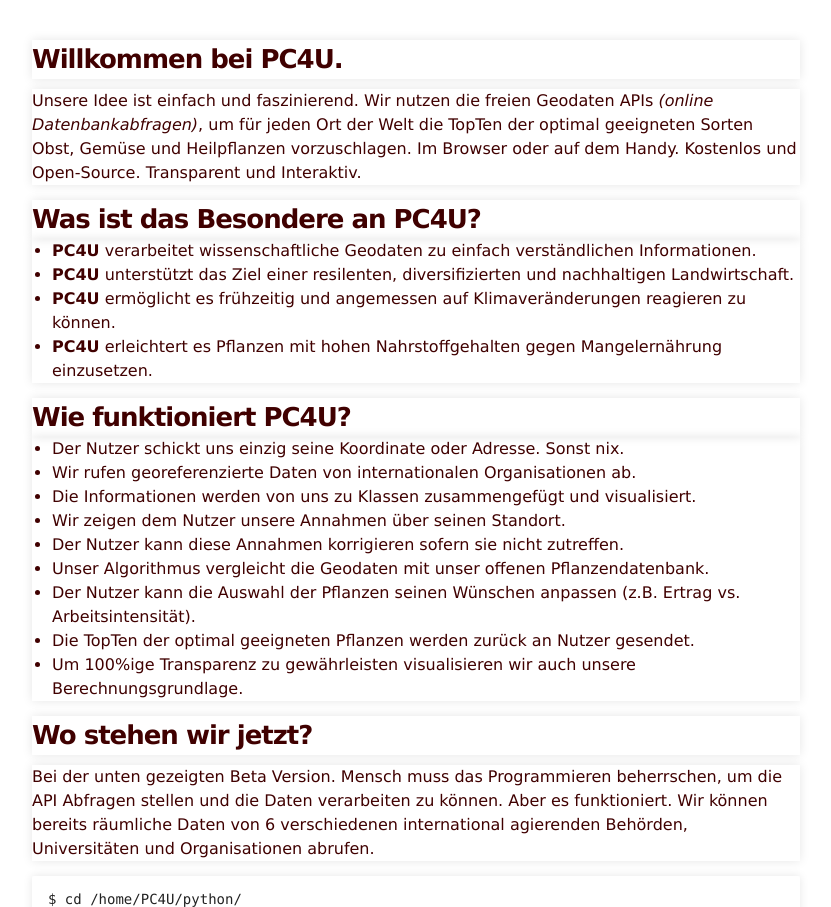
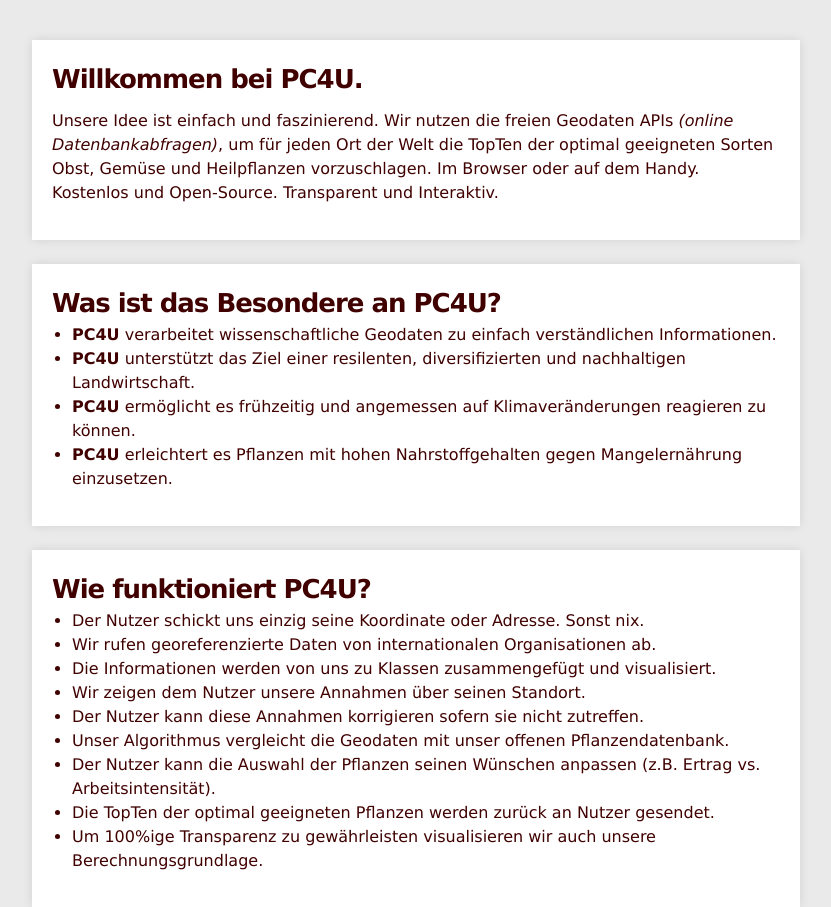
Before and after one commit to Rob-van-B/PC4U.github.io, a PHP site: page / in a window 1280 px wide. Shown: the part 253-1160 px from the top of the page, without its empty margins (224-1055 px from the left). Run offline with PHP 8.4, Linux system fonts and the light colour scheme; some libraries are stand-ins or nearby versions.

Commit message:
I restyled the page, its grey whitisch now

```diff
--- a/index.html
+++ b/index.html
@@ -34,16 +34,16 @@
     <!-- MAIN CONTENT -->
     <div id="main_content_wrap" class="outer">
       <section id="main_content" class="inner">
-        <h3>
+<form>
+<h3>
 <a id="welcome" class="anchor" href="#welcome-to-github-pages" aria-hidden="true"><span class="octicon octicon-link"></span></a>Willkommen bei PC4U.</h3>
 
 <p>Unsere Idee ist einfach und faszinierend. Wir nutzen die freien Geodaten APIs <em>(online Datenbankabfragen)</em>, um für jeden Ort der Welt die TopTen der
 optimal geeigneten Sorten Obst, Gemüse und Heilpflanzen vorzuschlagen. Im Browser oder auf dem Handy. Kostenlos und Open-Source. Transparent und Interaktiv.</p>
 
-<style type="text/css" id="custom-background-css">
-body.custom-background { background-image: images/tomato.gif; background-repeat: repeat; background-position: top left; background-attachment: fixed; }
-</style>
-
+</form>
+<br>
+<form>
 <h3>
 <a id="benefit" class="anchor" href="#welcome-to-github-pages" aria-hidden="true"><span class="octicon octicon-link"></span></a>Was ist das Besondere an PC4U?</h3>
  <ul>
@@ -53,7 +53,9 @@ body.custom-background { background-image: images/tomato.gif; background-repeat:
   <li><strong>PC4U</strong> erleichtert es Pflanzen mit hohen Nahrstoffgehalten gegen Mangelernährung einzusetzen. </li>
 
 </ul>
-
+</form>
+ <br>
+ <form>
  <h3>
 <a id="howitworks" class="anchor" href="#welcome-to-github-pages" aria-hidden="true"><span class="octicon octicon-link"></span></a>Wie funktioniert PC4U?</h3>
  <ul>
@@ -67,9 +69,9 @@ body.custom-background { background-image: images/tomato.gif; background-repeat:
   <li>Die TopTen der optimal geeigneten Pflanzen werden zurück an Nutzer gesendet.</li>
   <li>Um 100%ige Transparenz zu gewährleisten visualisieren wir auch unsere Berechnungsgrundlage.</li>
 </ul>
-
-
-
+</form>
+<br>
+<form>
 <h3>
 <a id="designer-templates" class="anchor" href="#designer-templates" aria-hidden="true"><span class="octicon octicon-link"></span></a>Wo stehen wir jetzt?</h3>
 
@@ -89,42 +91,51 @@ $ python PC4U.py (lat = -12.774332) (lon = 51.2344)
 -> Avg pH:	5.36666666667
 -> Avg CEC:	5
 </code></pre>
-
-
+</form>
+<br>
+<form>
 <h3>
 <a id="beispielvideo" class="anchor" href="#designer-templates" aria-hidden="true"><span class="octicon octicon-link"></span></a>Thailand, China und Russland in 52 Sekunden. </h3>
 
 
- <video width="768" height="471" class="shadow" controls>
+ <video width="730" height="465" class="shadow" controls>
   <source src="videos/pc4u.mp4" type="video/mp4">
   <source src="videos/pc4u.ogg" type="video/ogg">
 Your browser does not support the video tag.
 </video>
 <p></p>
+</form>
+<br>
+<form>
 <h3>
 <a id="designer-templates" class="anchor" href="#designer-templates" aria-hidden="true"><span class="octicon octicon-link"></span></a> Wie lassen sich die Daten darstellen? </h3>
 
 <p>Zum Beispiel als Graph wie hier auf den linken Plots von einem Arenosols (sandiger Boden) in Amazonien </p>
-<img src="images/hp_acrisol_brasilien.png" alt="arenosol" width="768" height="285" align = "center" class = "shadow" </img>
+<img src="images/hp_acrisol_brasilien.png" alt="arenosol" width="730" height="285" align = "center" class = "shadow" </img>
 <p>oder eines Cambisols (Braunerde) in Italien, samt Klimadaten der Weltbank und Anbaustatistiken der FAO.
 Da die diversen Standortbedigungen also bekannt sind (die Bodenkarte liegt z.B. mit der Auflösung von einen 1x1km vor)
 können wir diese Informationen mit den optimalen Wachstumsbedingungen mit hunderten Arten Obst und Gemüse verschneiden, um die optimalen Sorten für den jeweiligen Standort zu ermitteln.  </p>
-<img src="images/hp_cambisol_italien.png" alt="cambisol" width="768" height="285" align = "center" class = "shadow"  </img>
+<img src="images/hp_cambisol_italien.png" alt="cambisol" width="730" height="285" align = "center" class = "shadow"  </img>
+</form>
 <BR>
+<form>
 <h3>
 <a id="rather-drive-stick" class="anchor" href="#rather-drive-stick" aria-hidden="true"><span class="octicon octicon-link"></span></a>Wohin soll die Reise gehen?</h3>
 
 <p>Zu einer benutzerfreundlichen Oberfläche. Zu einer einfachen Bedienung im Browser oder auf dem Handy. Zu einer Open-Source Datenbank und einem smarten Algorithmus der Empfehlungen auspricht,
 welcher er auf Basis der Schwarmintelligenz seiner Nutzer trifft und mit einer Priese Expertenwissen mischt. Wir wollen hin zu einem offenen Projekt. In allen Sprachen. Für alle Menschen. Kostenlos und Werbefrei. Join us! </p>
+</form>
 
-
+<br>
+<form>
 <h3>
 <a id="wie aussehen" class="anchor" href="#wie aussehen" aria-hidden="true"><span class="octicon octicon-link"></span></a>Wie ermitteln wir die optimalen Bedürfnisse der Pflanzen?</h3>
 <p> Wir nutzen moderne Programmiersprachen wie HTML5 und JavaScript, um es Menschen einfach zu ermöglichen uns ihre Meinung zu den optimalem Wachstumsbedingungen für Obst, Gemüse und Heilpflanzen
 mitzuteilen. Auf unser Homepage oder in unser App. Einfach in dem sie die unten gezeigten Regler einstellen und auf "submit query" klicken.
 Wir verrechnen diese Daten transparent mit Experten-meinungen aus Lehrbüchern und wissenschaftlichen Artikeln, um die besten Ergebnisse erzielen zu können.  </p>
+</form>
 
-
+<br>
 <img src="images/tomato.gif" alt="tomato" width="250" height="360" align = "left" style="float:left"> </p>
 
  <form  action="range_form" method="get" accept-charset="utf-8" class="cf">
@@ -351,8 +362,9 @@ function outputUpdate18(vol) {
 <BR><BR>
 <div style="clear:both;"></div>
 </form>
+</form>
 <BR>
-
+<form>
 <h3>
 <a id="anwendung" class="anchor" href="#designer-templates" aria-hidden="true"><span class="octicon octicon-link"></span></a>Und wenn all diese Daten erhoben sind? </h3>
 <p>Dann können wir die Geoinformationen über die eingesendete Koordinate mit den optimalen Wachstums-bedingungen der Pflanzen abgleichen und erhalten für jede Pflanze eine
@@ -360,12 +372,16 @@ errechnete Eignung. Dieser Wert dient als "Proxy" um zu ermitteln, ob der der An
 und geben Auskunft über die Berechnungsgrundlage die zu diesem Ergebnis führte.<br>
 </p>
 <p><em>Beispiel Cassva: pH Wert Optimum 5.6 // Standort X: pH Wert = 5.5. Zwischenergebnis: 9 von 10 Punkten</em></p>
-
+</form>
+<br>
+<form>
 <h3>
-<a id="anwendung" class="anchor" href="#designer-templates" aria-hidden="true"><span class="octicon octicon-link"></span></a>Kann der Nutzer Einfluß auf die Bewertung der Pflanzen nehmen?</h3>
-In jedem Fall. Zum Beispiel in dem er Eigenschaften wie die Dürreresitenz oder den Vitamin Gehalt als "prioritär" einstuft. Oder in dem er auswählt, sich besonders für arbeitsextensive oder ertragreiche Kulturpflanzen zu interessieren.
+<a id="anwendung" class="anchor" href="#designer-templates" aria-hidden="true"><span class="octicon octicon-link"></span></a>Und die Bewertung der Pflanzen? </h3>
+Die kann natürlich durch die Nutzer beinflußt werden. Zum Beispiel in dem er Eigenschaften wie die Dürreresitenz oder den Vitamin Gehalt als "prioritär" einstuft. Oder in dem er auswählt, sich besonders für arbeitsextensive oder ertragreiche Kulturpflanzen zu interessieren.
 Hinzu kommen Kriterien wie Vorzucht oder Lagerungsfähigkeit.
-<br><br>
+</form>
+<br>
+<form>
 <h3>
 <a id="anwendung" class="anchor" href="#designer-templates" aria-hidden="true"><span class="octicon octicon-link"></span></a>Können wir das mal	 an einem Beispiel aufzeigen?</h3>
 Na klar, aber von Benutzerfreundlichkeit ist hier noch keine Spur. Folgend also ein in Python geschriebenes Minimalbeispiel, welches die von uns in entwickelten Module <em>PlantClass</em> und <em>GepApiQuery</em> lädt und dann eine Abfrage
@@ -390,6 +406,8 @@ if __name__ == '__main__':
 	calculations()
 </code></pre>
 <p>In dem Beispiel ist also der gute alte Kohl optimal für unseren Standort geeignet. Na das is doch was. </p>
+</form>
+<br>
 <img src="images/cabbage.gif" alt="cabbage" width="250" height="360" align = "left" style="float:left">
  <form  action="range_form" method="get" accept-charset="utf-8" class="cf">
 <output for=light3  style="float:right" id=light3> 10</output>
@@ -502,12 +520,12 @@ function outputUpdate27(vol) {
 <BR>
 
 
-
+<form>
 <h3>
 <a id="authors-and-contributors" class="anchor" href="#authors-and-contributors" aria-hidden="true"><span class="octicon octicon-link"></span></a>Autoren</h3>
 
 <p>Zimmy und Rob von Green Desert e.V // please don't hesitate to contact us: pc4u@green-desert.info </p>
-
+</form>
 
     </div>
 
--- a/stylesheets/stylesheet.css
+++ b/stylesheets/stylesheet.css
@@ -23,7 +23,7 @@ figure, figcaption, footer, header, hgroup,
 menu, nav, output, ruby, section, summary,
 time, mark, audio, video {
   margin: 0;
-  padding: 0;
+  padding: 5;
   border: 0;
   font: inherit;
   vertical-align: baseline;
@@ -83,11 +83,7 @@ h2 {
 
 h3 {
   font-size: 26px;
-  box-shadow: 0 0 10px rgba(0,0,0,.1);
-  -webkit-box-shadow: 0 0 10px rgba(0,0,0,.1);
-  -moz-box-shadow: 0 0 10px rgba(0,0,0,.1);
-  -o-box-shadow: 0 0 10px rgba(0,0,0,.1);
-  -ms-box-shadow: 0 0 10px rgba(0,0,0,.1);
+  background:#ffffff
 }
 
 h4 {
@@ -104,11 +100,8 @@ h6 {
 
 p {
   margin: 10px 0 15px 0;
-  box-shadow: 0 0 10px rgba(0,0,0,.1);
-  -webkit-box-shadow: 0 0 10px rgba(0,0,0,.1);
-  -moz-box-shadow: 0 0 10px rgba(0,0,0,.1);
-  -o-box-shadow: 0 0 10px rgba(0,0,0,.1);
-  -ms-box-shadow: 0 0 10px rgba(0,0,0,.1);
+
+  background:#ffffff
 }
 }
 
@@ -153,7 +146,7 @@ strong {
 img {
   position: relative;
   margin: 0 auto;
-  max-width: 759px;
+  max-width: 749px;
   padding: 5px;
   margin: 10px 0 10px 0;
   border: 0px solid #ebebeb;
@@ -172,22 +165,17 @@ p img {
   vertical-align: middle;
   text-align: center;
   border: none;
-  box-shadow: 0 0 10px rgba(0,0,0,.1);
-  -webkit-box-shadow: 0 0 10px rgba(0,0,0,.1);
-  -moz-box-shadow: 0 0 10px rgba(0,0,0,.1);
-  -o-box-shadow: 0 0 10px rgba(0,0,0,.1);
-  -ms-box-shadow: 0 0 10px rgba(0,0,0,.1);
 
 }
 
 pre, code {
   width: 100%;
-  color: #222;
-  background-color: #fff;
-  max-width: 748px;
+  color: #ffffff;
+  background-color: #2F3238;
+  max-width: 705px;
   font-family: Monaco, "Bitstream Vera Sans Mono", "Lucida Console", Terminal, monospace;
   font-size: 14px;
-  margin-bottom: 20px;
+  margin-bottom: 10px;
 
   border-radius: 2px;
   -moz-border-radius: 2px;
@@ -228,11 +216,8 @@ ul {
   list-style-position: inside;
   list-style: disc;
   padding-left: 20px;
-    box-shadow: 0 0 10px rgba(0,0,0,.1);
-  -webkit-box-shadow: 0 0 10px rgba(0,0,0,.1);
-  -moz-box-shadow: 0 0 10px rgba(0,0,0,.1);
-  -o-box-shadow: 0 0 10px rgba(0,0,0,.1);
-  -ms-box-shadow: 0 0 10px rgba(0,0,0,.1);
+  background: #ffffff;
+
 }
 
 ol {
@@ -303,7 +288,7 @@ Full-Width Styles
 
 .outer {
   width: 100%;
-  background: 81c784;
+  background: #EAEAEB;
 }
 
 .adm {
@@ -417,7 +402,7 @@ Full-Width Styles
 }
 
 #main_content_wrap {
-  background: #ffffff;
+  background: #EAEAEB;
   border-top: 0px solid #111;
   border-bottom: 1px solid #111;
 }
```
